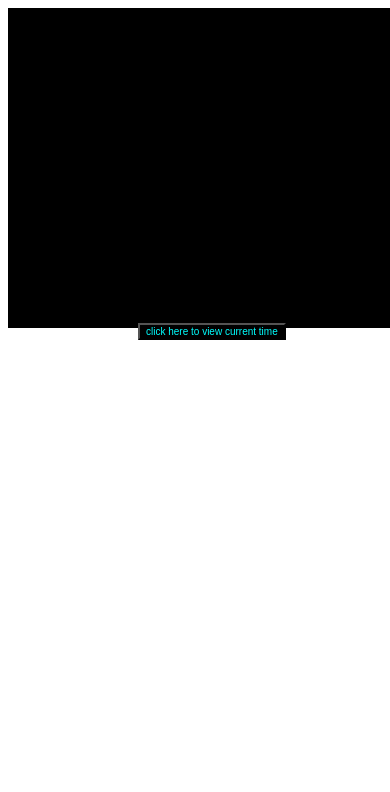
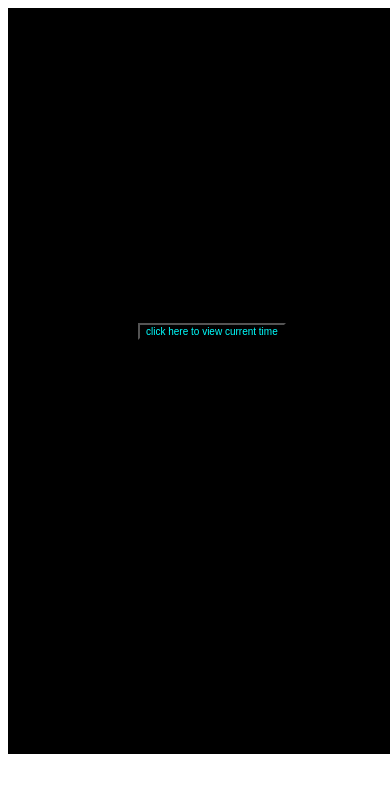
Before and after one commit to Prabhat-6789/digital-watch, a plain HTML site: page index.html in a window 390 px wide. Shown: the top 792 px of the page. Drawn offline with Linux system fonts and the light colour scheme.

Commit message:
Update digital.css

```diff
--- a/digital.css
+++ b/digital.css
@@ -2,7 +2,7 @@
 {
     background-color:black;
     width: 100%;
-    height:  730px;
+    height:  746px;
 }
 
 /*#amit
@@ -44,7 +44,7 @@
     #kamal
     {
         width: 848px;
-        height:auto;
+        height:746px;
     }
 
     #time
@@ -82,7 +82,7 @@
     }
     #kamal
     {
-        height:auto;
+        height:746px;
         width:500px;
     }
 }
```
